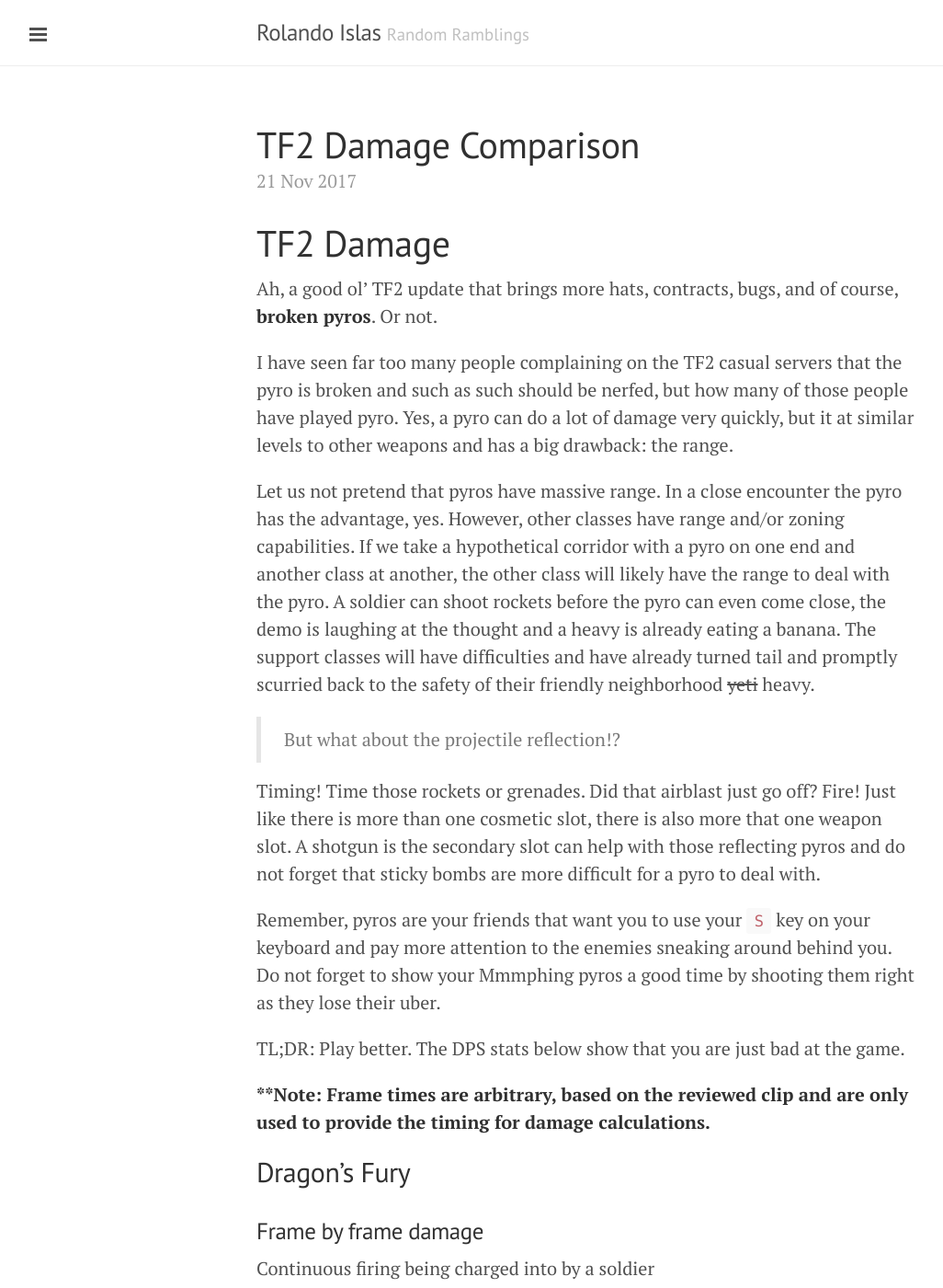
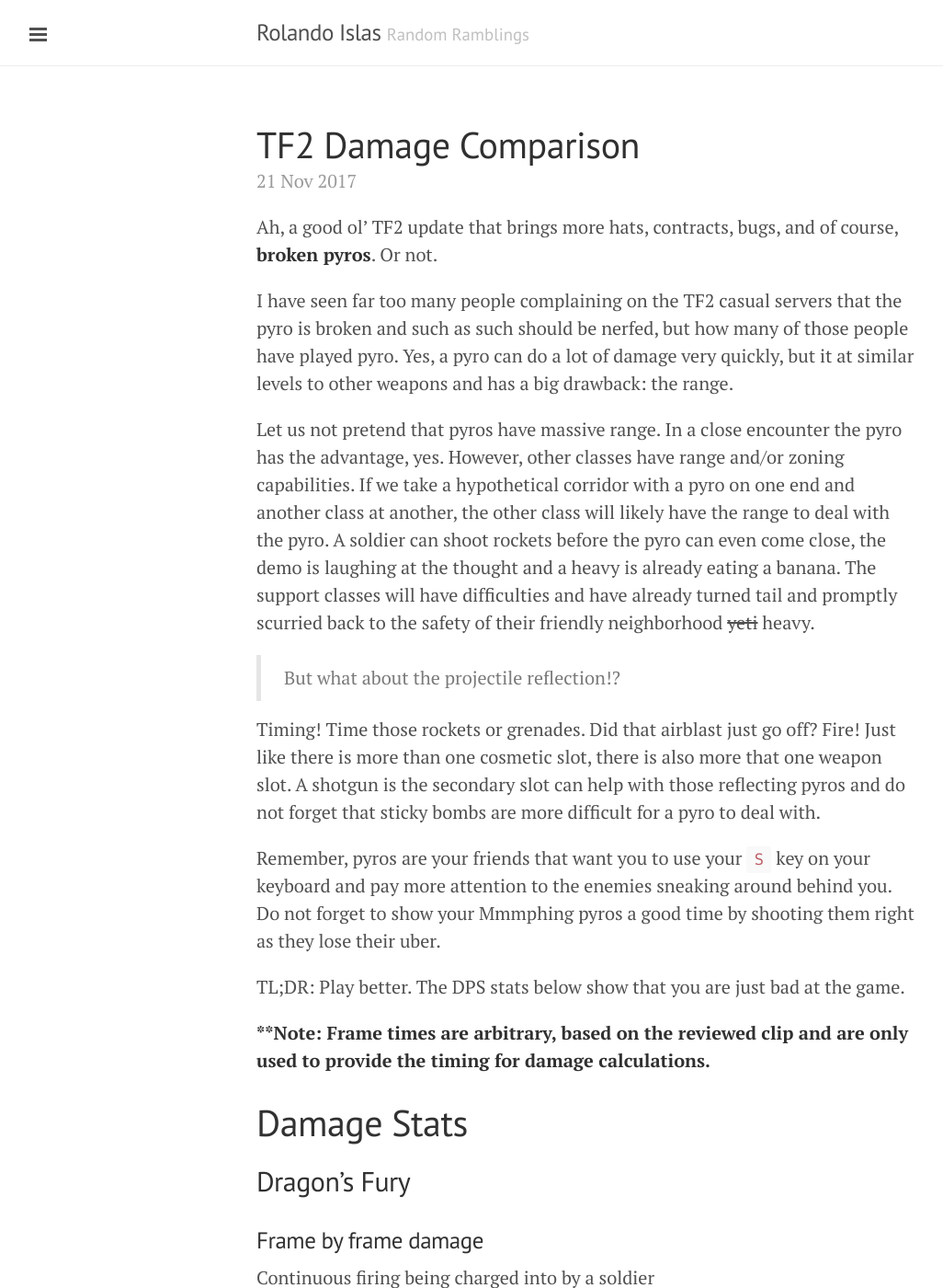
Before and after one commit to rolandoislas/RandomRamblings, a Jekyll site: the page built from _posts/2017-11-21-tf2-damage-comparison.md, in a window 1280 px wide and 1400 px high. Shown: the whole window at 92% size, without its empty margins (1-1027 px from the left). Built offline with Jekyll 4.4.1, drawn with Linux system fonts in a browser that asks for light colours; comment, search, counter and statistics services are not loaded.

Commit message:
Clean up headers

```diff
--- a/_posts/2017-11-21-tf2-damage-comparison.md
+++ b/_posts/2017-11-21-tf2-damage-comparison.md
@@ -8,8 +8,6 @@
   - tf2
   - team fortress 2
 ---
-
-# TF2 Damage
 
 Ah, a good ol' TF2 update that brings more hats, contracts, bugs, and of course,
  **broken pyros**. Or not.
@@ -47,6 +45,8 @@
 
 **\*\*Note: Frame times are arbitrary, based on the reviewed clip and are
  only used to provide the timing for damage calculations.**
+
+# Damage Stats
 
 ## Dragon's Fury
 
```
